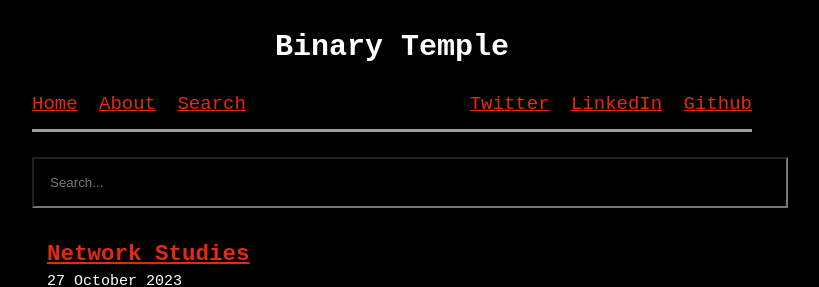
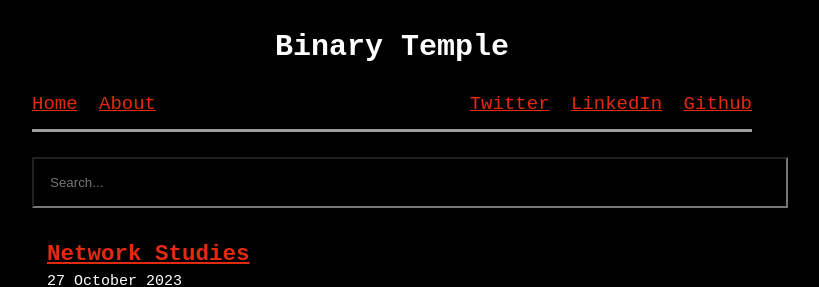
Before and after one commit to boloto1979/boloto1979.github.io, a Jekyll site: the page built from index.html, in a window 1280 px wide. Shown: the top 287 px of the page, without its empty margins (248-1067 px from the left). Built offline with Jekyll 4.4.1, drawn with Linux system fonts in a browser that asks for light colours; the list of posts is cut into pages by our own code; grey boxes are pictures that could not be loaded.

Commit message:
search home page

```diff
--- a/_config.yml
+++ b/_config.yml
@@ -16,8 +16,6 @@ nav:
     path: /
   - title: About
     path: /about
-  - title: Search
-    path: /search
 
 paginate: 3
 paginate_path: "/:num"
```
